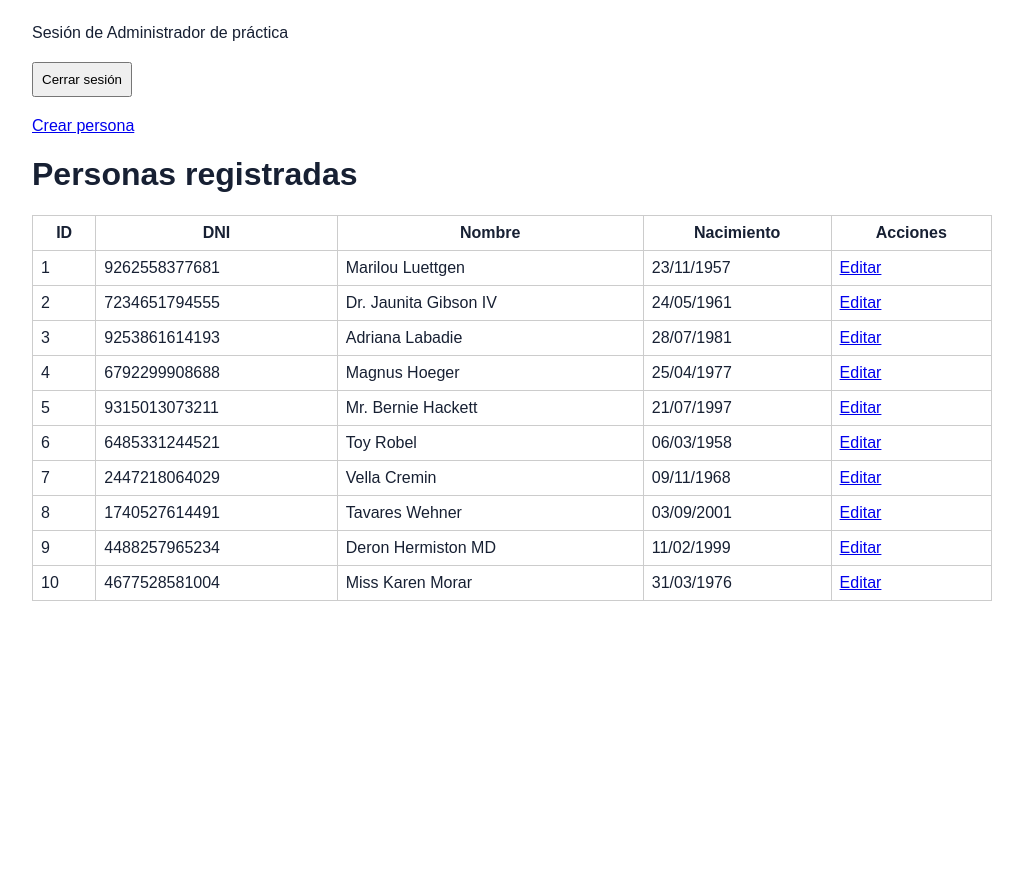
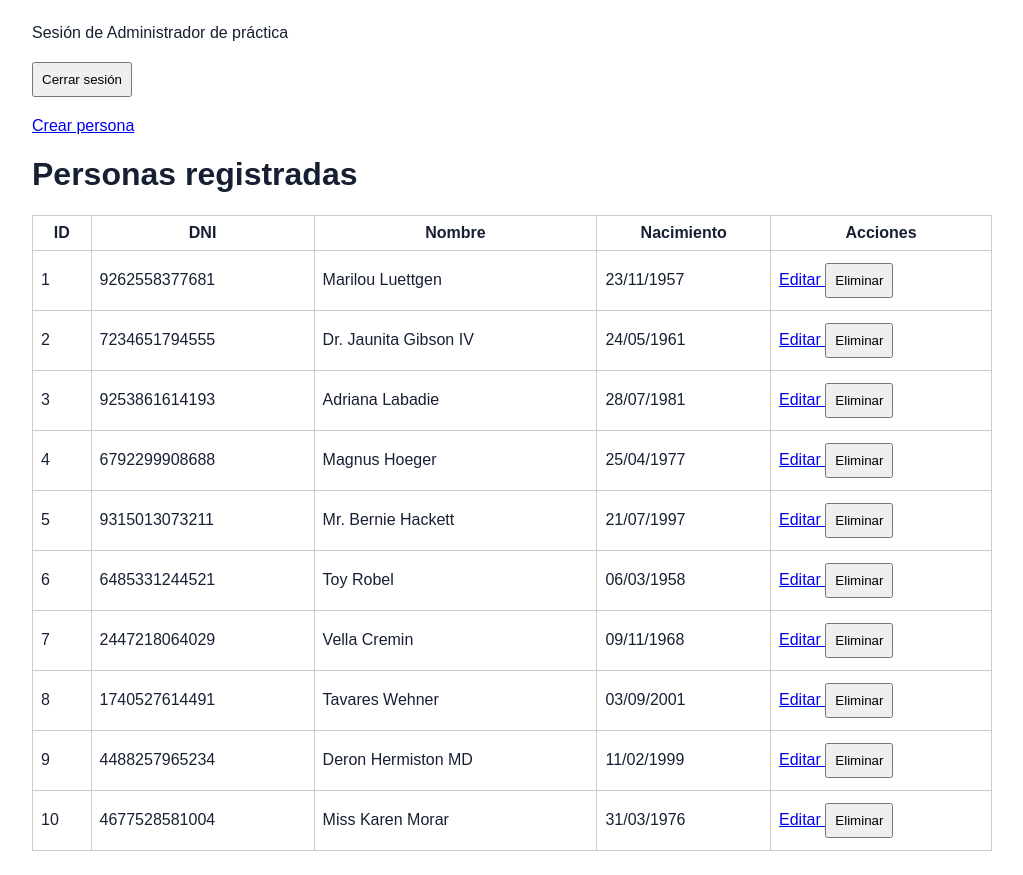
Before and after one commit to emanuel2004ramirez/base_html, a Laravel app: page /personas in a window 1280 px wide. Shown: the whole page, without its empty margins (128-1151 px from the left). Before the commit the page ends 601 px from the top, so only its background shows below. Run offline with Laravel 12, Linux system fonts and the light colour scheme; a user stored in the database is signed in; data comes from the database, SQL or seed files in the repository.

Commit message:
Eliminar registros

```diff
--- a/personas-laravel/app/Http/Controllers/PersonaController.php
+++ b/personas-laravel/app/Http/Controllers/PersonaController.php
@@ -94,4 +94,14 @@ class PersonaController extends Controller
         return redirect()->route('personas.index')
             ->with('exito', 'Persona actualizada correctamente.');
     }
+
+    // Eliminar persona
+    public function destroy(int $id)
+    {
+        $persona = Persona::findOrFail($id);
+        $persona->delete();
+        return redirect()->route('personas.index')
+             ->with('exito', 'Persona eliminada correctamente.');
+    }
+
 }
--- a/personas-laravel/resources/views/personas/index.blade.php
+++ b/personas-laravel/resources/views/personas/index.blade.php
@@ -35,6 +35,15 @@
                     <a href="{{ route('personas.edit', $persona->id) }}">
                         Editar
                     </a>
+                    <form method="POST"
+                        action="{{ route('personas.destroy', $persona->id) }}"
+                        onsubmit="return confirm('¿Está seguro de eliminar esta persona?')"
+                        style="display: inline-block;">
+                        @csrf
+                        @method('DELETE')
+                        <button type="submit">
+                            Eliminar
+                        </button>
                 </td>
             </tr>
         @empty
--- a/personas-laravel/routes/web.php
+++ b/personas-laravel/routes/web.php
@@ -23,6 +23,8 @@ Route::middleware('auth')->group(function () {
     ->whereNumber('id')->name('personas.edit');
     Route::put('/personas/{id}', [PersonaController::class, 'update'])
     ->whereNumber('id')->name('personas.update');
+    Route::delete('/personas/{id}', [PersonaController::class, 'destroy'])
+    ->whereNumber('id')->name('personas.destroy');
     Route::post('/logout', [LoginController::class, 'destroy'])
     ->name('logout');
 });
```
